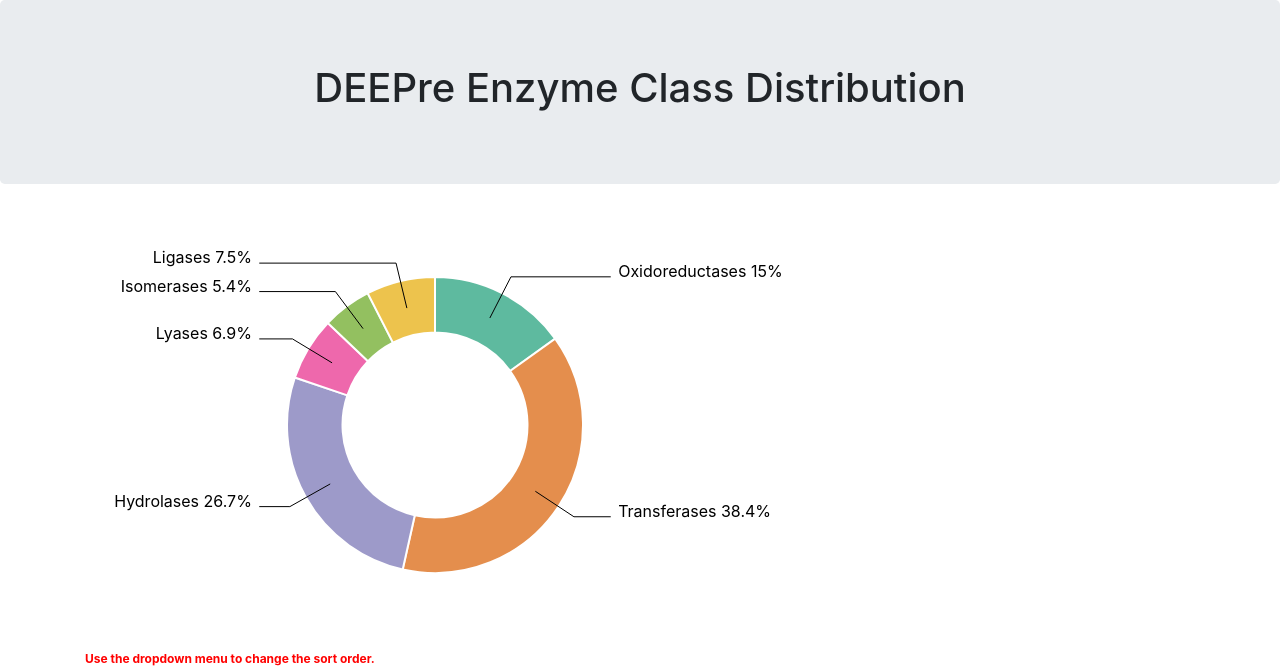
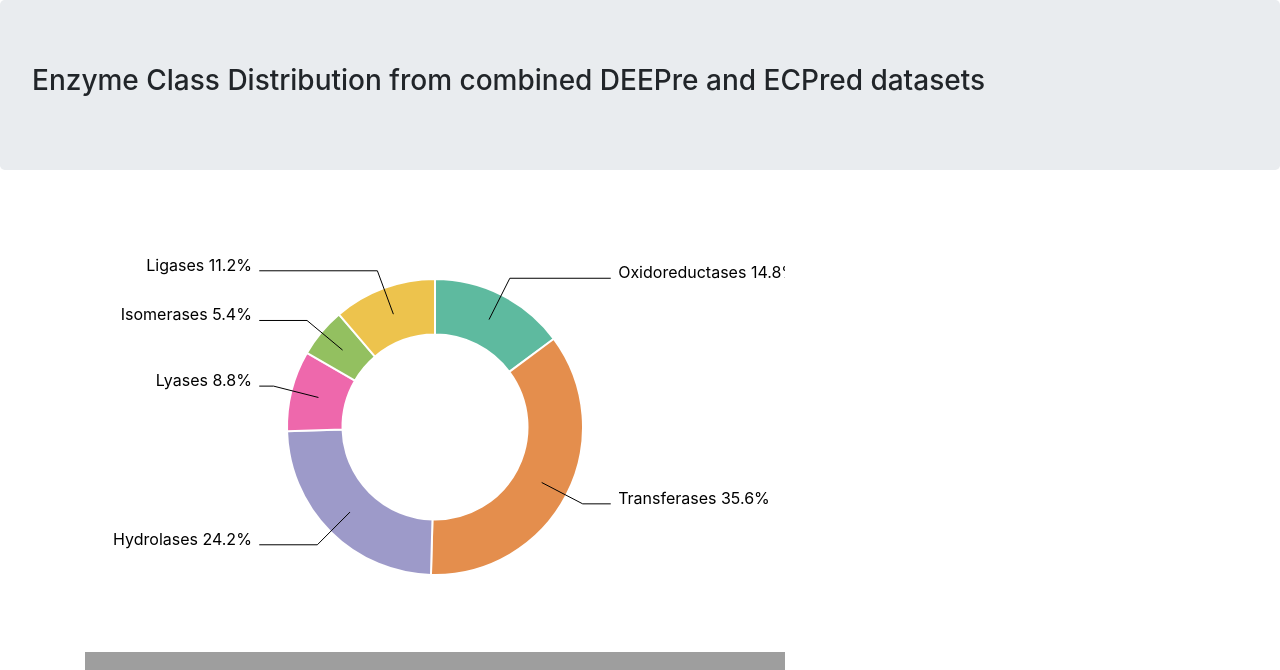
Before and after one commit to mapinto25/flask_protein_capstone, a Flask app: page /visualization in a window 1280 px wide. Shown: the part 56-726 px from the top of the page. Run offline with Flask 2, Linux system fonts and the light colour scheme; some libraries are stand-ins or nearby versions; grey boxes are pictures that could not be loaded.

Commit message:
train_viz_update

```diff
--- a/flask_enzyme/templates/viz.html
+++ b/flask_enzyme/templates/viz.html
@@ -36,16 +36,19 @@
           </div>
       </div>
     </nav>
-    <div class="jumbotron text-center" style="margin-bottom:0">
-      <h1>DEEPre Enzyme Class Distribution</h1>
+    <div class="jumbotron" >
+      <h3>Enzyme Class Distribution from combined DEEPre and ECPred datasets</h3>
     </div>
     <p style="text-align: center">
     </p>
     <div class="container">
       <!-- Create a div where the graph will take place -->
-      <div id="piechart_dataviz"></div>
+     <div id="piechart_dataviz"></div>
+     <img src="./images/StackedBar.png" width="700" height="400"/>
+     <br><br><br><br>
       <div id="selectMe"></div>
       <div id="chartContainer"></div>
+
     </div>
     <script>
     // set the dimensions and margins of the graph
@@ -65,12 +68,13 @@ var svg = d3.select("#piechart_dataviz")
     .attr("transform", "translate(" + width / 2 + "," + height / 2 + ")");
 
 // Create dummy data
-var data_p = {'Oxidoreductases 15%': 3343, 'Transferases 38.4%': 8517, 'Hydrolases 26.7%':5917, 'Lyases 6.9%':1532, 'Isomerases 5.4%':1193, 'Ligases 7.5%':1666}
+//var data_p = {'Oxidoreductases 15%': 3343, 'Transferases 38.4%': 8517, 'Hydrolases 26.7%':5917, 'Lyases 6.9%':1532, 'Isomerases 5.4%':1193, 'Ligases 7.5%':1666}
+var data_p = {'Oxidoreductases 14.8%': 40918, 'Transferases 35.6%': 98178, 'Hydrolases 24.2%':66516, 'Lyases 8.8%':24250, 'Isomerases 5.4%':14914, 'Ligases 11.2%':31022}
 
 
 // set the color scale
 var color = d3.scaleOrdinal()
-  .domain(["Oxidoreductases 15%", "Transferases 38.4%", "Hydrolases 26.7%", "Lyases 6.9%", "Isomerases 5.4%", "Ligases 7.5%"])
+  .domain(["Oxidoreductases 14.8%", "Transferases 35.6%", "Hydrolases 24.2%", "Lyases 8.8%", "Isomerases 5.4%", "Ligases 11.2%"])
   .range(d3.schemeDark2);
 
 // Compute the position of each group on the pie:
@@ -151,27 +155,27 @@ const innerHeight = h - margins.top - margins.bottom;
 data =[
     {
 enzymeClass: 'Oxidoreductases',
-frequency: 3343
+frequency: 40918,
     },
     {
 enzymeClass: 'Transferases',
-frequency: 8517
+frequency: 98178
     },
     {
 enzymeClass: 'Hydrolases',
-frequency: 5917
+frequency: 66516
     },
     {
 enzymeClass: 'Lyases',
-frequency: 1532
+frequency: 24250
     },
     {
 enzymeClass: 'Isomerases',
-frequency: 1193
+frequency: 14914
     },
     {
 enzymeClass: 'Ligases',
-frequency: 1666
+frequency: 31022
     }
 ]
   // Create a select dropdown
@@ -187,7 +191,7 @@ frequency: 1666
     .append("select")
     .attr("id", "selection")
     .attr("name", "tasks")
-    // .style("font-size", "19px")
+    //.style("font-size", "19px")
     .selectAll("option")
     .data(selectItems)
     .enter()
@@ -260,7 +264,9 @@ frequency: 1666
       .attr("y", d => yScale(d.frequency))
       .attr("width", innerWidth/data.length-1.5)
       .attr("height", (d) => innerHeight - yScale(d.frequency))
-      .attr("fill", d => d.frequency == d3.max(data, d => d.frequency) ? "orange" : "#f4c430");
+      .attr("fill", d => d.frequency == d3.max(data, d => d.frequency) ? "orange" : "#f4c430")
+
+
 
     // Add labels to bars
     mainG.selectAll("text")
@@ -272,9 +278,9 @@ frequency: 1666
       .attr("x", (d,i) => xScale(d.enzymeClass) + innerWidth/data.length/2)
       .attr("y", d => yScale(d.frequency)-5)
       .attr("font-family", "sans-serif")
-      .attr("font-size", "9px")
+      .attr("font-size", "12px")
       .attr("font-weight", "bold")
-      .attr("fill", "red");
+      .attr("fill", "black");
 
     mainG
       .append("g")
@@ -294,6 +300,8 @@ frequency: 1666
 
   }
 
+
+
 //});
     </script>
   </body>
```
